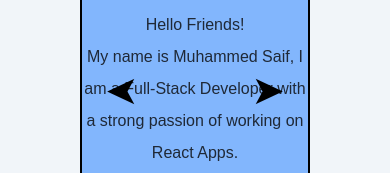
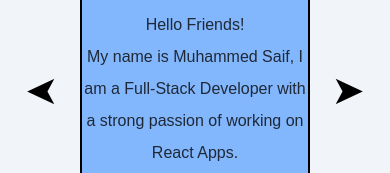
Before and after one commit to saif8502/portfolio, a Next.js app: page / in a window 390 px wide. Shown: the part 443-616 px from the top of the page. Built offline with nearby package versions, Linux system fonts and the light colour scheme.

Commit message:
Added Media queries to arrows

```diff
--- a/styles/globals.css
+++ b/styles/globals.css
@@ -9,6 +9,7 @@
   font-family: -apple-system, BlinkMacSystemFont, Segoe UI, Roboto, Oxygen,
     Ubuntu, Cantarell, Fira Sans, Droid Sans, Helvetica Neue, sans-serif;
 }
+
 
 a {
   color: inherit;
@@ -35,7 +36,7 @@
   align-items: center;
   cursor: pointer;
 
-  z-index: 1;
+  z-index: 0;
 }
 
 .arrow i {
@@ -57,3 +58,12 @@
 .bg-color-main{
   background-color: #f1f5f9;
 }
+@media screen and (max-width: 1100px) {
+  .next {
+    right: -60px;
+  }
+
+  .prev {
+    left: -60px;
+  }
+}
```
